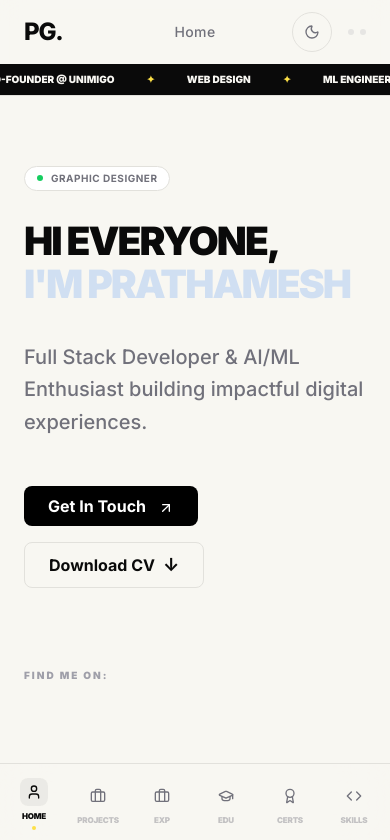
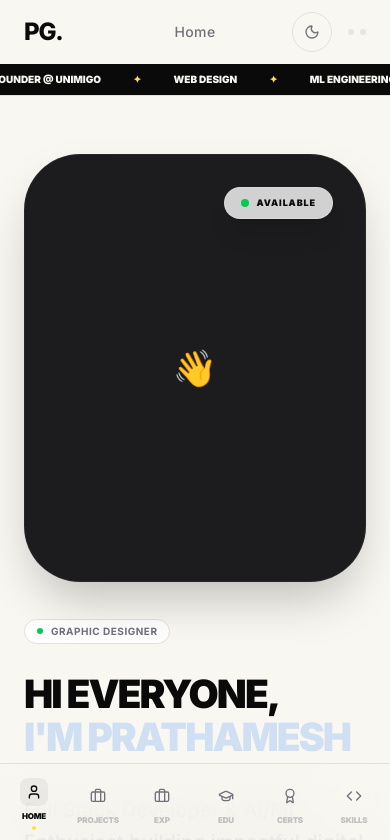
Before and after one commit to PrathameshGadewar/portfolio, a Next.js app: page / in a window 390 px wide. Shown: the top 840 px of the page. Built offline with nearby package versions, Linux system fonts and the light colour scheme; no server answers; the database is empty; a web font is replaced by a local one.

Commit message:
feat: show hero profile image on mobile

```diff
--- a/src/app/(public)/page.tsx
+++ b/src/app/(public)/page.tsx
@@ -83,9 +83,9 @@ export default function HomePage() {
   return (
     <div className="max-w-7xl mx-auto">
       {/* Hero Section */}
-      <div className="grid grid-cols-1 lg:grid-cols-12 gap-12 lg:gap-20 items-center min-h-[70vh] mb-32">
+      <div className="flex flex-col lg:grid lg:grid-cols-12 gap-12 lg:gap-20 items-center min-h-[70vh] mb-32 pt-10 md:pt-20">
         {/* Left Column: Text Content */}
-        <div className="lg:col-span-7">
+        <div className="lg:col-span-7 order-2 lg:order-1">
            <div className="mb-8">
               <div className="art-badge">
                  <span className="w-1.5 h-1.5 bg-green-500 rounded-full animate-pulse" />
@@ -131,7 +131,7 @@ export default function HomePage() {
         </div>
 
         {/* Right Column: Profile Image Card */}
-        <div className="lg:col-span-5 relative hidden lg:block h-full min-h-[500px]">
+        <div className="lg:col-span-5 relative block order-1 lg:order-2 w-full h-full min-h-[400px] lg:min-h-[500px]">
            <div className="absolute inset-0 flex items-center justify-center">
               <div className="relative w-full max-w-[420px] aspect-[4/5]">
                  <div className="relative w-full h-full bg-[#1C1C1E] dark:bg-[#F5F0E8] overflow-hidden rounded-[3.5rem] shadow-2xl transition-transform hover:scale-[1.01] z-10 border border-white/5 dark:border-black/5">
```
